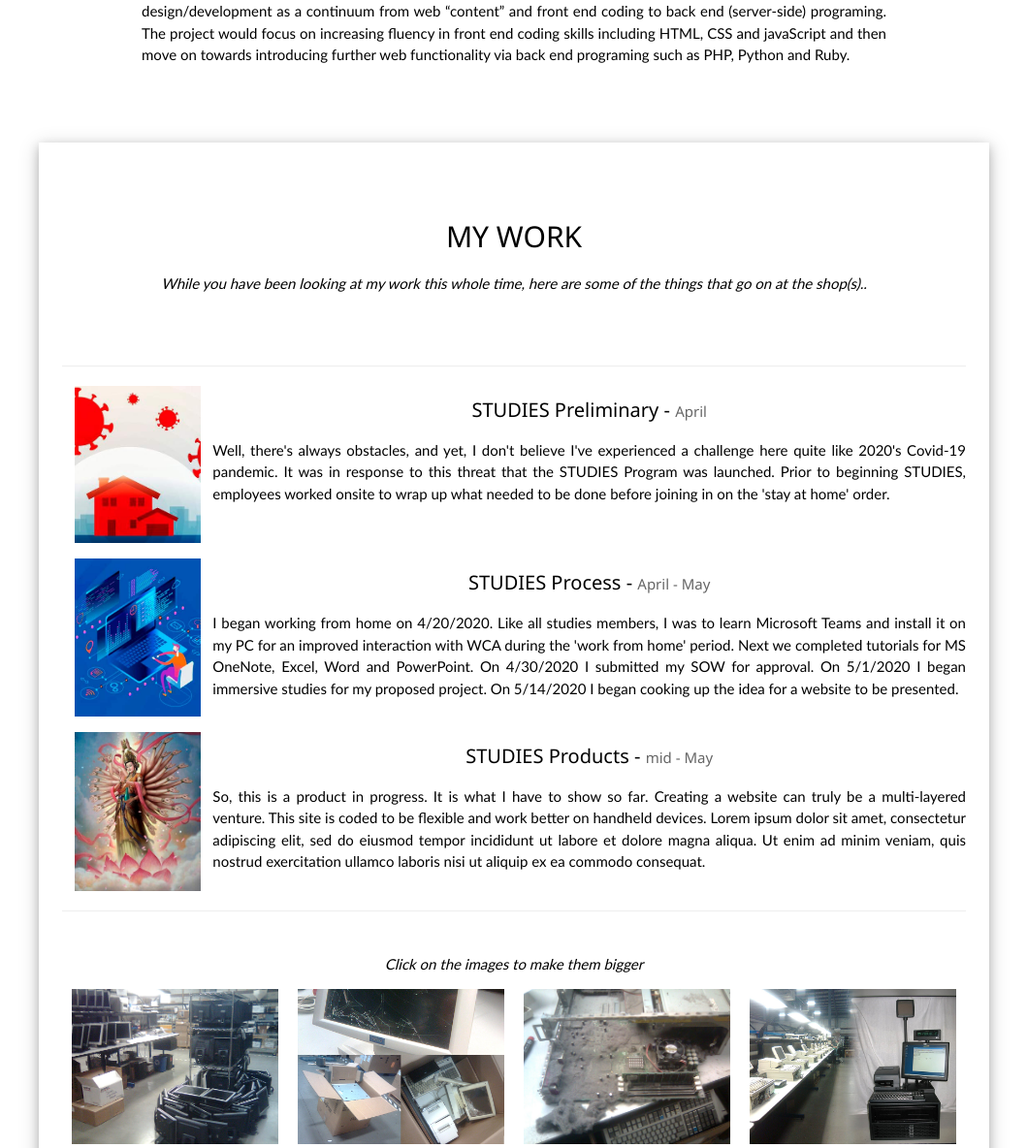
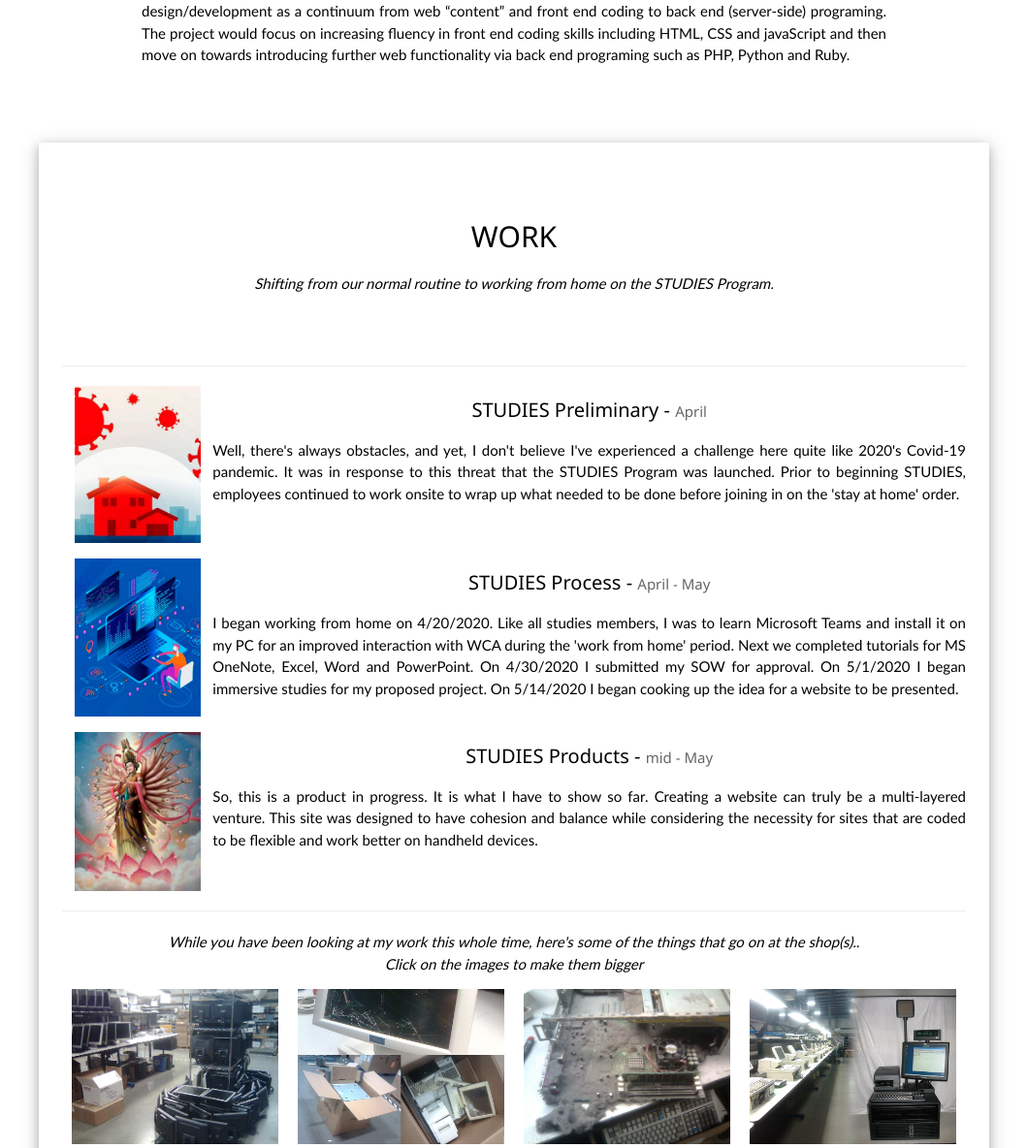
Before and after one commit to Infipsyche/VPS, a PHP site: page / in a window 1280 px wide. Shown: the part 1800-2984 px from the top of the page at 97% size, without its empty margins (110-1169 px from the left). Run offline with PHP 8.4, Linux system fonts and the light colour scheme.

Commit message:
Add files via upload

```diff
--- a/index.php
+++ b/index.php
@@ -107,8 +107,8 @@
   </div>
 <!-- Container (Work Section) -->
 <div class="w3-content w3-container w3-padding-64 w3-card-4" id="work">
-  <h2 class="w3-center">MY WORK</h2>
-  <p class="w3-center"><em>While you have been looking at my work this whole time, here are some of the things that go on at the shop(s)..</em></p><br>
+  <h2 class="w3-center">WORK</h2>
+  <p class="w3-center"><em>Shifting from our normal routine to working from home on the STUDIES Program.</em></p><br>
 
   <!-- Responsive Grid. Four columns on tablets, laptops and desktops. Will stack on mobile devices/small screens (100% width) -->
 
@@ -119,7 +119,7 @@
               </div>
               <div class="w3-col l10 m9">
                 <h4>STUDIES Preliminary - <span class="w3-opacity w3-medium">April</span></h4>
-                <p class="w3-justify"> Well, there's always obstacles, and yet, I don't believe I've experienced a challenge here quite like 2020's Covid-19 pandemic. It was in response to this threat that the STUDIES Program was launched. Prior to beginning STUDIES,  employees worked onsite to wrap up what needed to be done before joining in on the 'stay at home' order.</p>
+                <p class="w3-justify"> Well, there's always obstacles, and yet, I don't believe I've experienced a challenge here quite like 2020's Covid-19 pandemic. It was in response to this threat that the STUDIES Program was launched. Prior to beginning STUDIES,  employees continued to work onsite to wrap up what needed to be done before joining in on the 'stay at home' order.</p>
               </div>
             </div>
              <div class="w3-row w3-margin-bottom">
@@ -135,11 +135,13 @@
               </div>
                <div class="w3-col l10 m9">
                 <h4>STUDIES Products -  <span class="w3-opacity w3-medium">mid - May</span></h4>
-                <p class="w3-justify"> So, this is a product in progress. It is what I have to show so far. Creating a website can truly be a multi-layered venture. This site is coded to be flexible and work better on handheld devices. Lorem ipsum dolor sit amet, consectetur adipiscing elit, sed do eiusmod tempor incididunt ut labore et dolore magna aliqua. Ut enim ad minim veniam, quis nostrud exercitation ullamco laboris nisi ut aliquip ex ea commodo consequat.</p>
+                <p class="w3-justify"> So, this is a product in progress. It is what I have to show so far. Creating a website can truly be a multi-layered venture. This site was designed to have  cohesion and balance while considering the necessity for sites that are coded to be flexible and work better on handheld devices. </p>
               </div>
   			 </div>
              <hr>
-             <p class="w3-center"><em><br>
+             <p class="w3-center"><em>
+
+While you have been looking at my work this whole time, here's  some of the things that go on at the shop(s)..<br>
                Click on the images to make them bigger</em></p>
     <div class="w3-col m3">
       <img src="img/early_insp.jpg" style="width:98%" onclick="onClick(this)" class="w3-hover-opacity" alt="The early days of Inspection - daunting task at first. </br> (yes, there were many more monitors to be inspected
@@ -262,14 +264,14 @@
 <img src="img/bkg4.jpg" class="w3-image w3-greyscale-0" style="width:100%">
 <!-- Footer -->
 <footer class="w3-container w3-black w3-padding-16">
-  <h3>STUDIES</h3>
+  <h3>WCA - STUDIES</h3>
 
-  <div style="position:relative;bottom:55px;" class="w3-tooltip w3-right">
+  <div style="position:relative;bottom:25px;" class="w3-tooltip w3-right">
     <span class="w3-text w3-theme-light w3-padding">Go To Top</span>&nbsp;
     <a class="w3-text-white" href="#"><span class="w3-xlarge">
     <i class="fa fa-chevron-circle-up"></i></span></a>
   </div>
-  <p>&copy;Vis Helland 2020</p>
+  <p> &copy;Vis Helland 2020</p>
 </footer>
 <!-- End footer -->
 <script>
```
